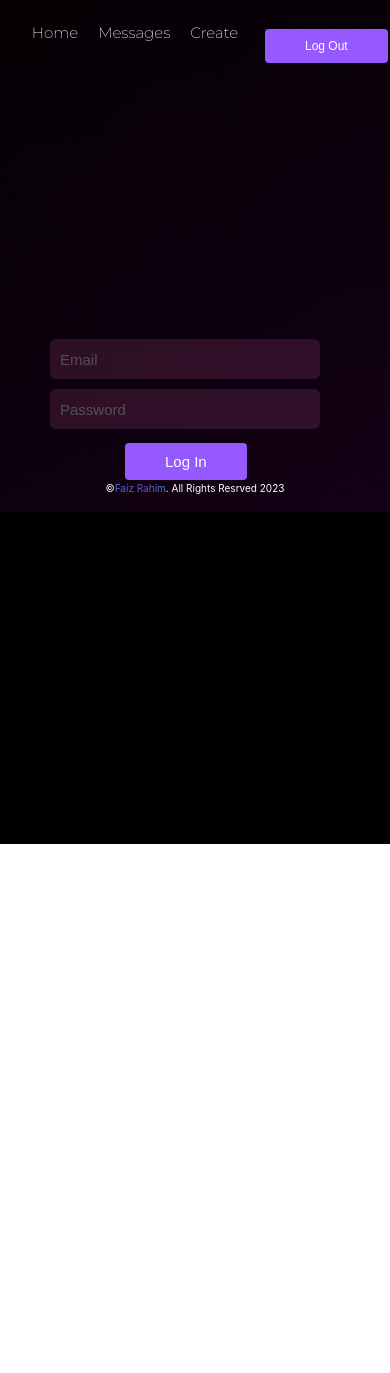
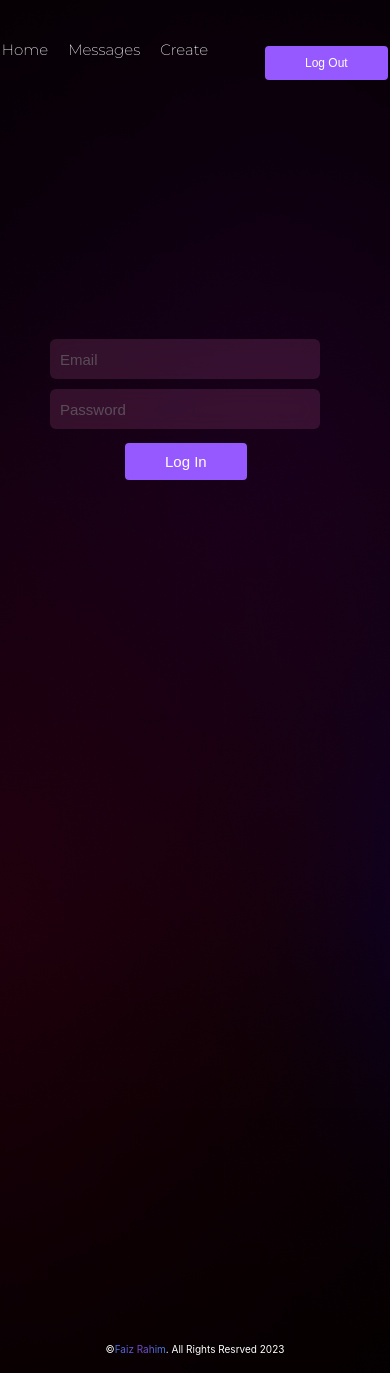
Before and after one commit to Faiz-wdr/nessage_post, a React (Create React App) app: page /login in a window 390 px wide. Before the commit the page ends 844 px from the top, so only its background shows below. Built offline with nearby package versions, Linux system fonts and the light colour scheme; no server answers; sample sign-in values are in the browser's storage.

Commit message:
new commit

```diff
--- a/src/App.css
+++ b/src/App.css
@@ -6,7 +6,10 @@
   .bckgrd{
     background-color: black;
     min-height: 100vh;
+  }
 
+  .bg-logs{
+    height: 100vh;
 
   }
   .bg{
@@ -142,9 +145,10 @@ span{
 @media (max-width: 480px){
   .bg{
     background-image: url("bg-img-mob.png");
+    background-size: cover;
   }
     .navbar{
-      margin-left: -120px;
+      margin-left: -180px;
     }
     .h-text{
       font-size: 40px;
@@ -153,11 +157,11 @@ span{
     a{
       font-size: 15px;
       margin: 10px;
-      margin-top: 23px;
+      margin-top: 40px;
     }
     .btn-logout{
       font-size: 12px;
-      margin: -444px 0px 0px 70px;
+      margin: -427px 0px 0px 70px;
     }
 
 }
--- a/src/App.js
+++ b/src/App.js
@@ -4,11 +4,12 @@ import Home from './Pages/Home';
 import CreatePost from './Pages/CreatePost';
 import LogIn from './Pages/LogIn';
 import Message from './Pages/Message';
+import Footer from './Pages/Footer';
 import { useState } from 'react';
 import { signOut } from 'firebase/auth';
 import { auth } from './firebase-config';
 
-const curryear = new Date().getFullYear();
+
 
 function App(){
 
@@ -59,9 +60,7 @@ signOut(auth)?.then(() => {
           </Routes>
         </div>
       </Router>
-      <p className='ft-txt'>
-          © <span>Faiz Rahim</span> . All Rights Resrved {curryear}
-        </p>
+      <Footer />
     </div>
     </div>
   );
--- a/src/Pages/CreatePost.css
+++ b/src/Pages/CreatePost.css
@@ -10,8 +10,6 @@ h1{
     margin-left: 10px;
     margin-bottom: 20px;
 }
-
-
 
 
 
@@ -66,11 +64,12 @@ cursor: pointer;
         font-size: 20px;
     }
     .card-msg{
-        margin: 50px 52px 50px 50px;
+        margin: 50px 50px 50px 50px;
+        width: 355px;
     }
 
     .form-control, .form-control-msg{
-        width: 245px;
+        width: 210px;
 
     }
     .form-control-msg{
@@ -79,7 +78,7 @@ cursor: pointer;
 
    .btn-createpost{
     font-size: 12px;
-    margin-left: -30px;
+    margin-left: -60px;
     margin-top: 180px;
 
     }
--- /dev/null
+++ b/src/Pages/Footer.js
@@ -0,0 +1,15 @@
+import React from 'react'
+
+const curryear = new Date().getFullYear();
+
+const Footer = () => {
+  return (
+    <div>
+        <p className='ft-txt'>
+          © <span>Faiz Rahim</span> . All Rights Resrved {curryear}
+        </p>
+    </div>
+  )
+}
+
+export default Footer
--- a/src/Pages/LogIn.js
+++ b/src/Pages/LogIn.js
@@ -3,6 +3,7 @@ import React , { useState, useEffect} from 'react';
 import { auth } from '../firebase-config';
 import { useNavigate, Navigate } from 'react-router-dom';
 // import useBodyScrollLock from './ScrollLock';
+import '../App.css'
 
 
 const Signin = ({setIsAuth}) => {
--- a/src/Pages/Message.css
+++ b/src/Pages/Message.css
@@ -55,7 +55,9 @@ h3{
     .card-title{
         font-size: 20px;
     }
-
+    .card{
+        margin-left: -5px;
+    }
     .post{
         font-size: 14px;
     }
```
